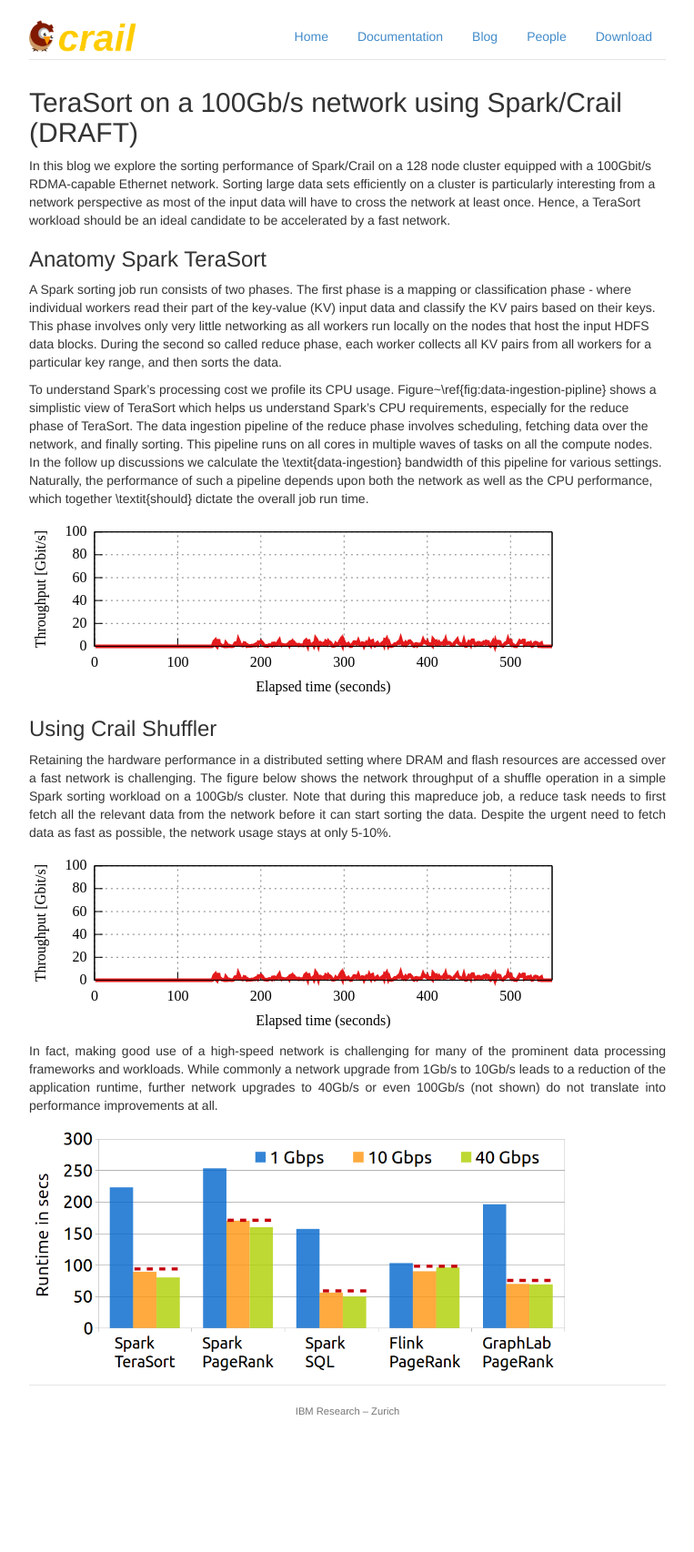
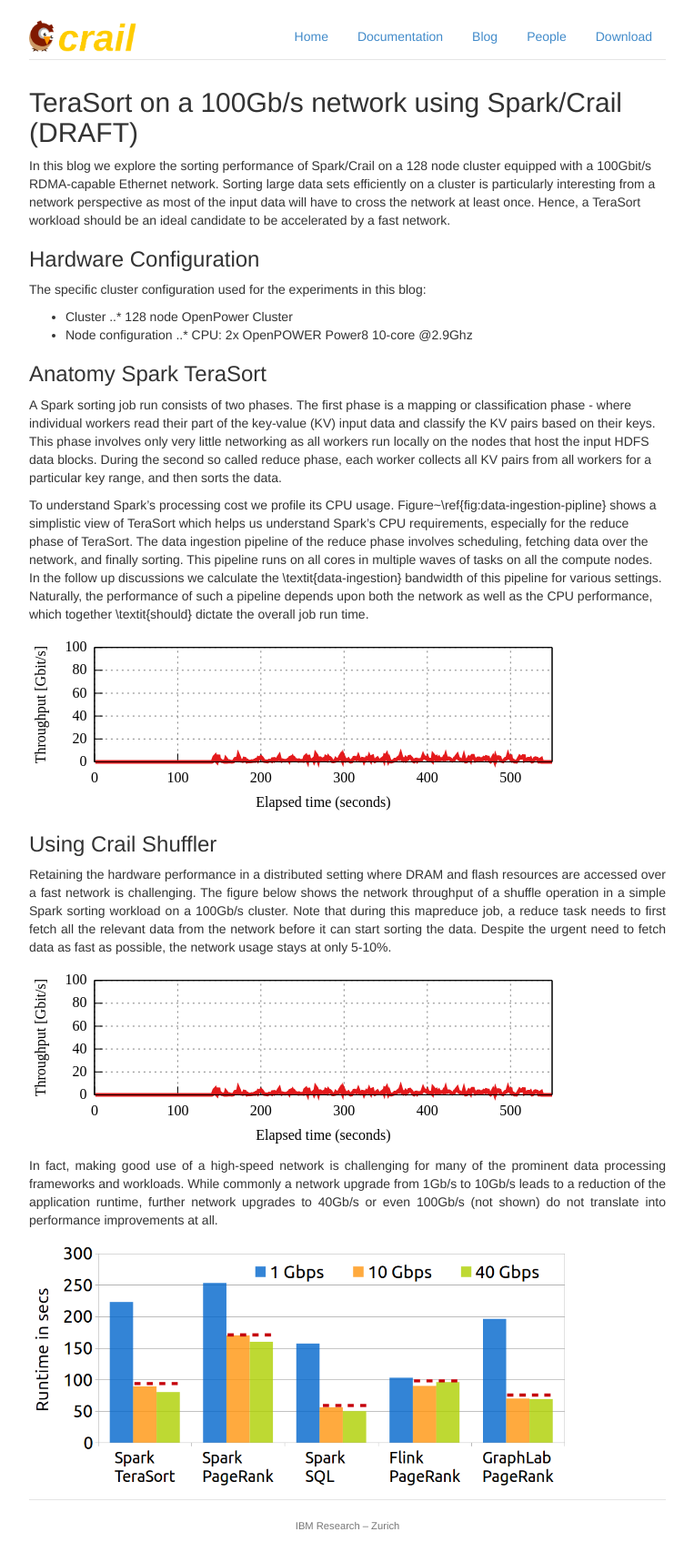
Before and after one commit to apache/incubator-crail-website, a Jekyll site: the page built from _posts/blog/2017-01-1-sorting.md, in a window 1280 px wide. Shown: the whole page at 91% size, without its empty margins (258-1021 px from the left). Built offline with Jekyll 4.4.1, drawn with Linux system fonts in a browser that asks for light colours; before the commit the page ends 1580 px from its top, so only the background shows below that.

Commit message:
Update 2017-01-1-sorting.md

```diff
--- a/_posts/blog/2017-01-1-sorting.md
+++ b/_posts/blog/2017-01-1-sorting.md
@@ -6,6 +6,15 @@
 ---
 
 In this blog we explore the sorting performance of Spark/Crail on a 128 node cluster equipped with a 100Gbit/s RDMA-capable Ethernet network. Sorting large data sets efficiently on a cluster is particularly interesting from a network perspective as most of the input data will have to cross the network at least once. Hence, a TeraSort workload should be an ideal candidate to be accelerated by a fast network.
+
+### Hardware Configuration
+
+The specific cluster configuration used for the experiments in this blog:
+
+* Cluster
+..* 128 node OpenPower Cluster
+* Node configuration
+..* CPU: 2x OpenPOWER Power8 10-core @2.9Ghz
 
 ### Anatomy Spark TeraSort
 
```
